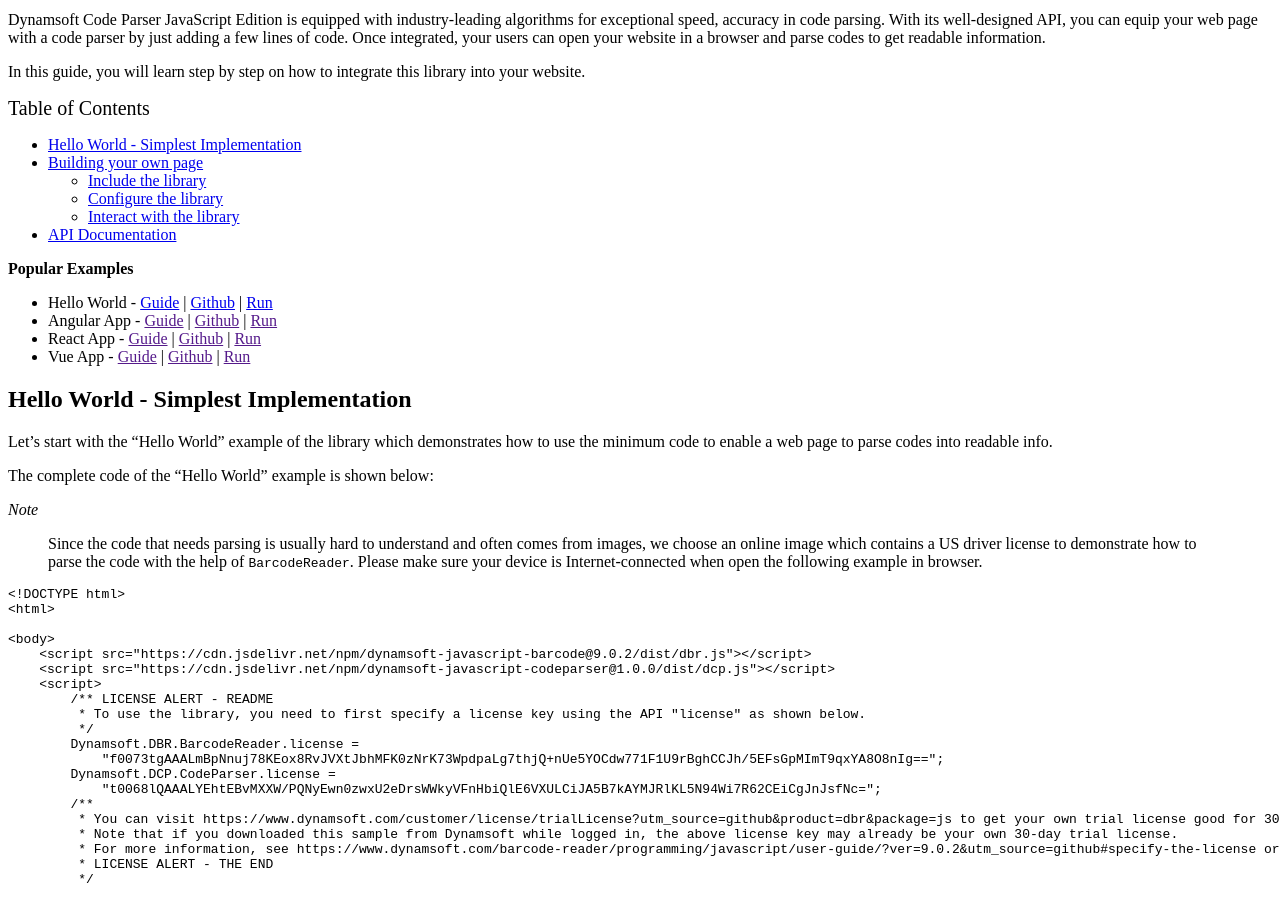
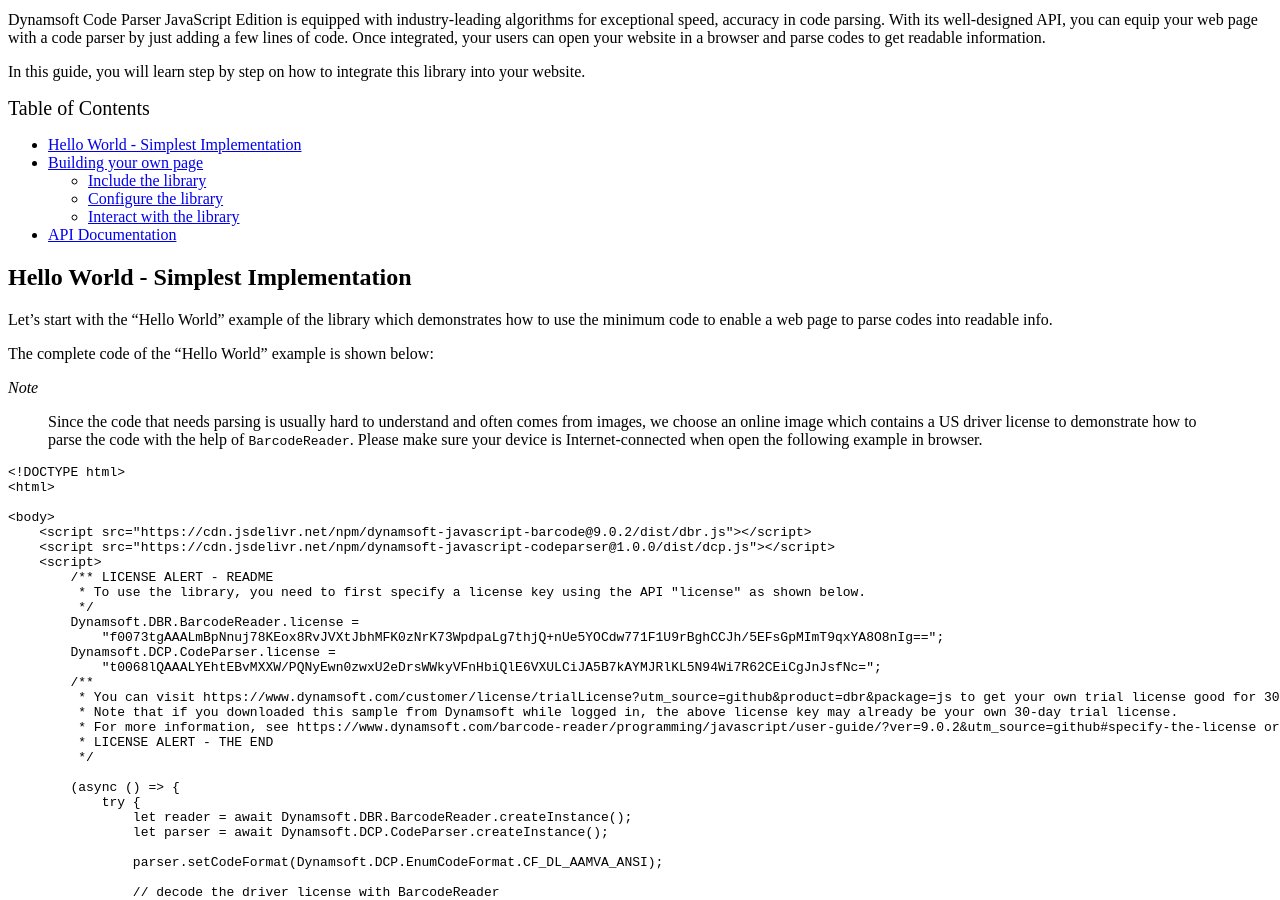
Before and after one commit to dynamsoft-docs/code-parser-docs, a Jekyll site: the page built from programming/javascript/user-guide.md, in a window 1280 px wide and 900 px high, scrolled down 652 px. Built offline with Jekyll 4.4.1, drawn with Linux system fonts in a browser that asks for light colours.

Commit message:
revise user-guide

```diff
--- a/programming/javascript/user-guide.md
+++ b/programming/javascript/user-guide.md
@@ -27,12 +27,12 @@ In this guide, you will learn step by step on how to integrate this library into
   * [Interact with the library](#interact-with-the-library)
 * [API Documentation](#api-documentation)
 
-**Popular Examples**
+<!-- **Popular Examples**
 
 * Hello World - [Guide](#hello-world---simplest-implementation) \| [Github](https://github.com/Dynamsoft/barcode-reader-javascript-samples/blob/v9.0.2/1.hello-world/1.hello-world.html) \| [Run](https://demo.dynamsoft.com/Samples/DBR/JS/1.hello-world/1.hello-world.html?ver=9.0.2&utm_source=guide)
-* Angular App - [Guide]() \| [Github]() \| [Run]()
-* React App - [Guide]() \| [Github]() \| [Run]()
-* Vue App - [Guide]() \| [Github]() \| [Run]()
+* Angular Sample - [Guide]() \| [Github]() \| [Run]()
+* React Sample - [Guide]() \| [Github]() \| [Run]()
+* Vue Sample - [Guide]() \| [Github]() \| [Run]() -->
 
 ## Hello World - Simplest Implementation
 
```
